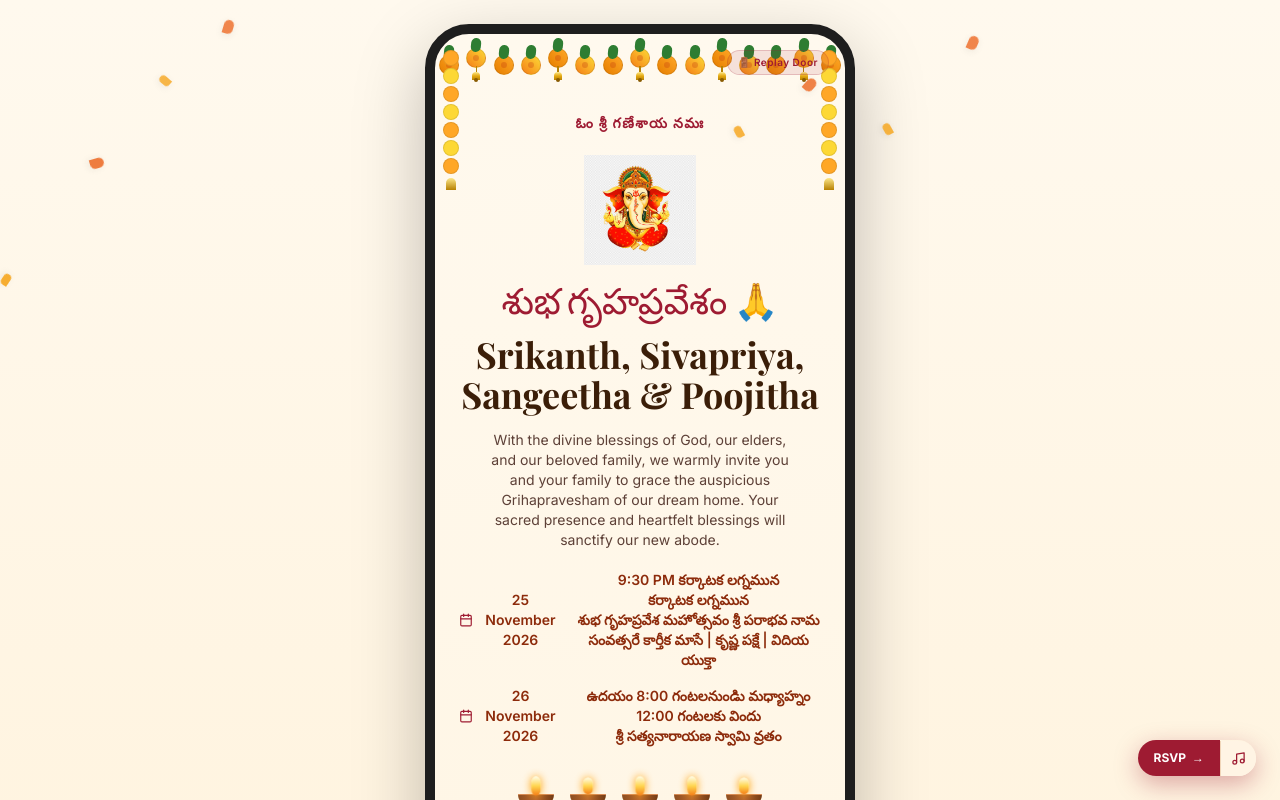
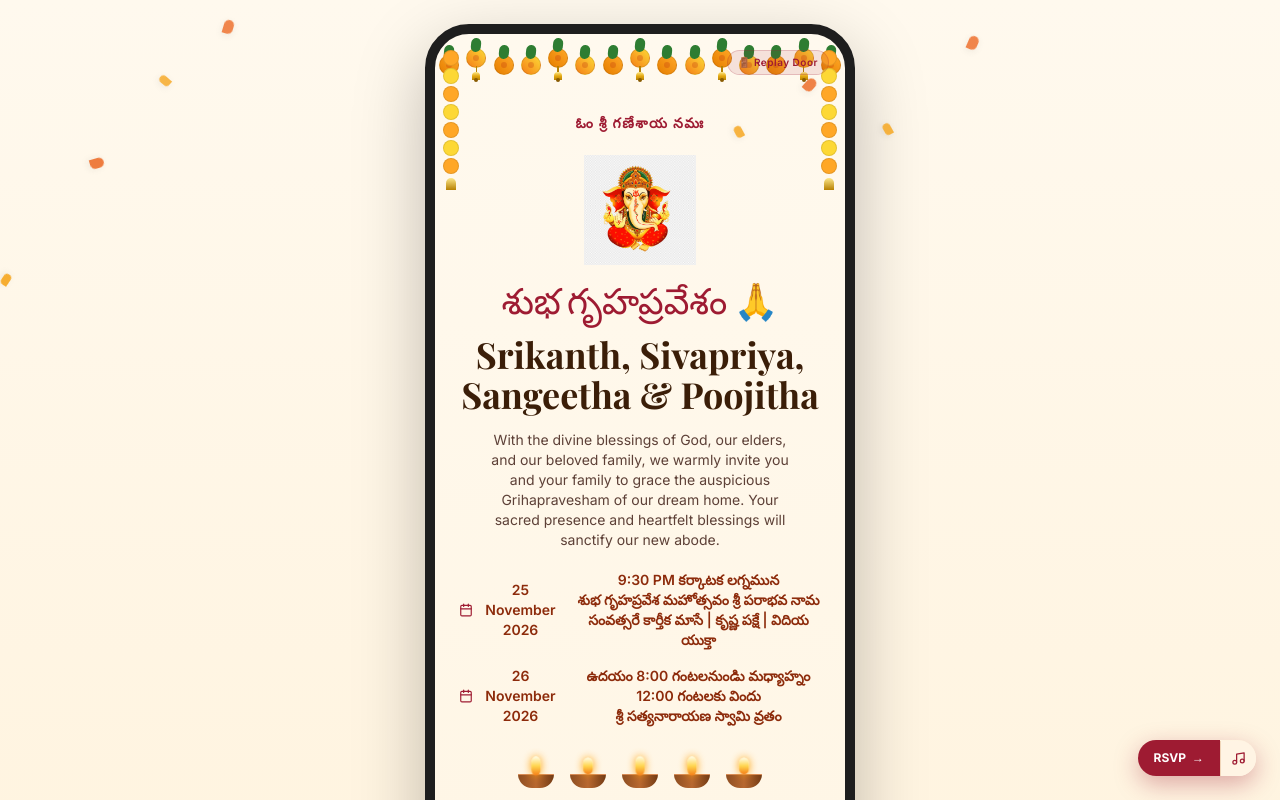
Before and after one commit to poojitha-29/Housewarming, a React (Vite) app: page / in a window 1280 px wide. Both pictures are taken after a click on the element 786 px from the left and 530 px from the top of the page. Shown: the top 800 px of the page. Built offline with nearby package versions, Linux system fonts and the light colour scheme; a web font is replaced by a local one.

Commit message:
Update WishlysMainSite.tsx

```diff
--- a/src/components/WishlysMainSite.tsx
+++ b/src/components/WishlysMainSite.tsx
@@ -358,7 +358,6 @@ export default function WishlysMainSite({ onReplayEntrance }: WishlysMainSitePro
 
     <div className="text-center">
       <p>{evNight.time}</p>
-      <p>కర్కాటక లగ్నమున</p>
       <p>{evNight.title}</p>
     </div>
   </div>
```
